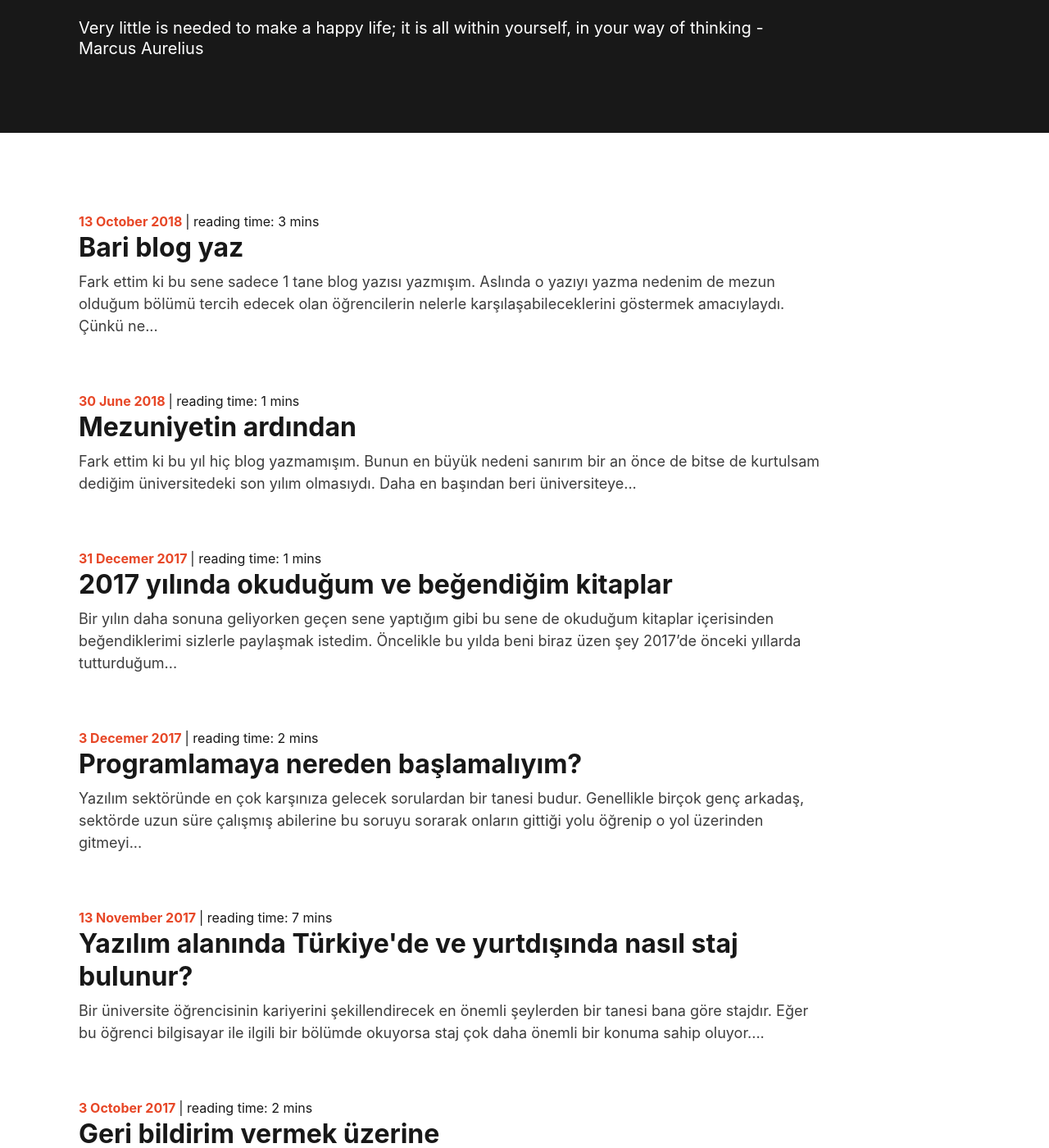
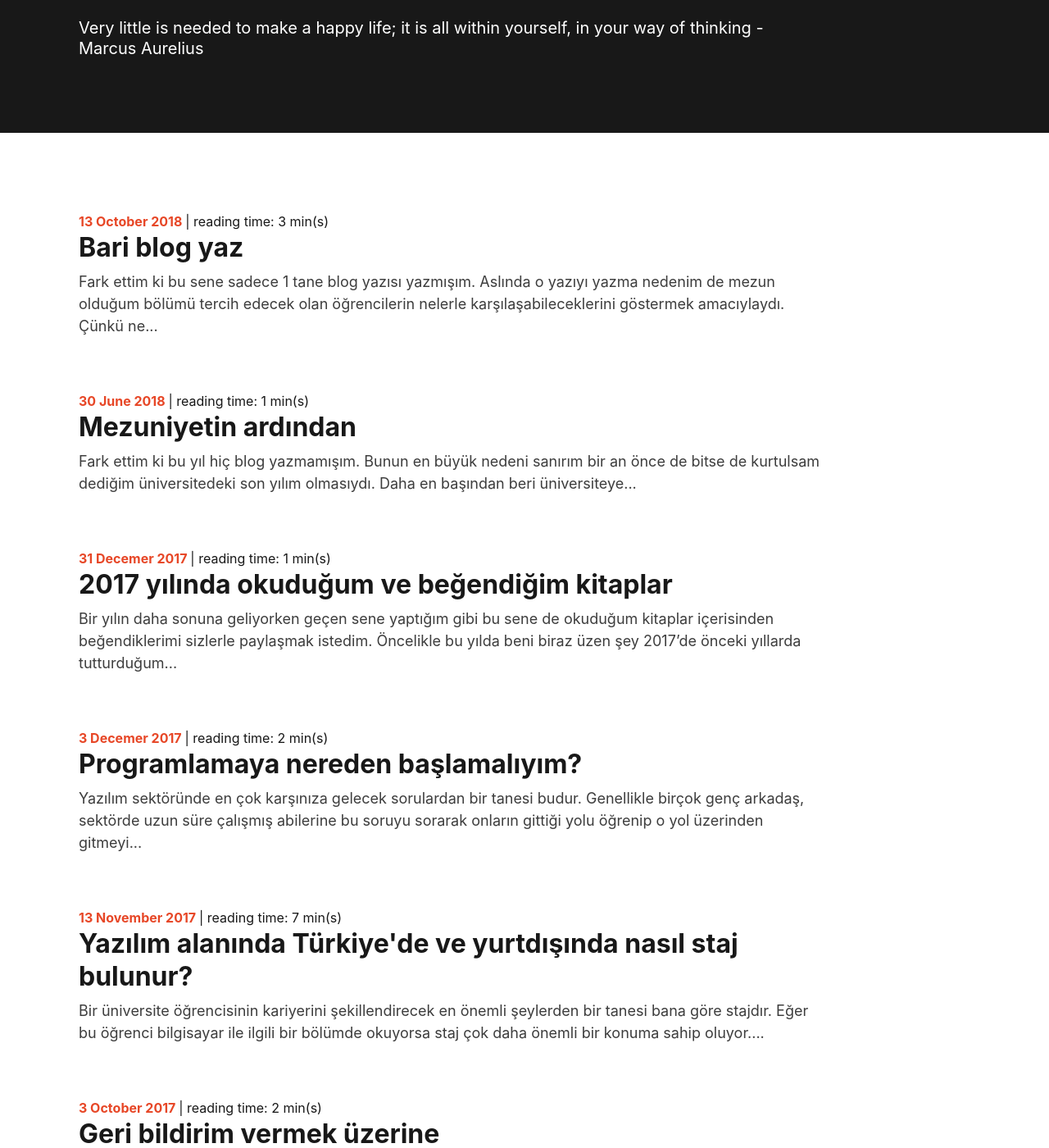
Before and after one commit to mertbulan/mertbulan.github.io, a Jekyll site: the page built from index.html, in a window 1280 px wide and 1400 px high, scrolled down 360 px. Shown: the whole window at 82% size. Built offline with Jekyll 4.4.1, drawn with Linux system fonts in a browser that asks for light colours; the list of posts is cut into pages by our own code; some of the changed text lies outside the part shown.

Commit message:
make it pretty

```diff
--- a/_includes/post_block.html
+++ b/_includes/post_block.html
@@ -10,7 +10,7 @@
     {% if words < 360 %}
       | reading time: 1 mins
     {% else %}
-      | reading time: {{ words | divided_by:275 }} mins
+      | reading time: {{ words | divided_by:275 }} min(s)
     {% endif %}
   </span>
 
--- a/_layouts/post.html
+++ b/_layouts/post.html
@@ -13,7 +13,7 @@ layout: default
       {% if words < 360 %}
         | reading time: 1 min
       {% else %}
-        | reading time: {{ words | divided_by:275 }} mins
+        | reading time: {{ words | divided_by:275 }} min(s)
       {% endif %}
     </span>
   </div>
```
Also changed, not shown: about-me.md (+1 -0 lines).
